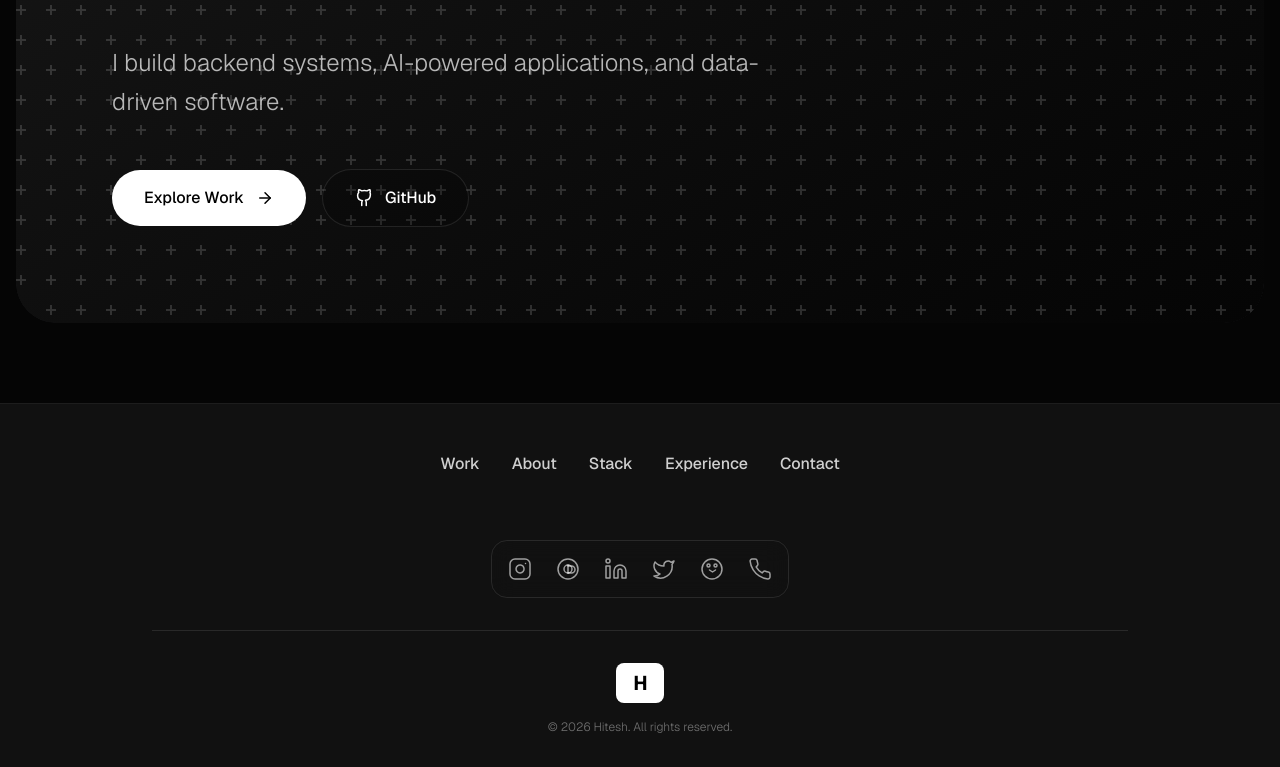
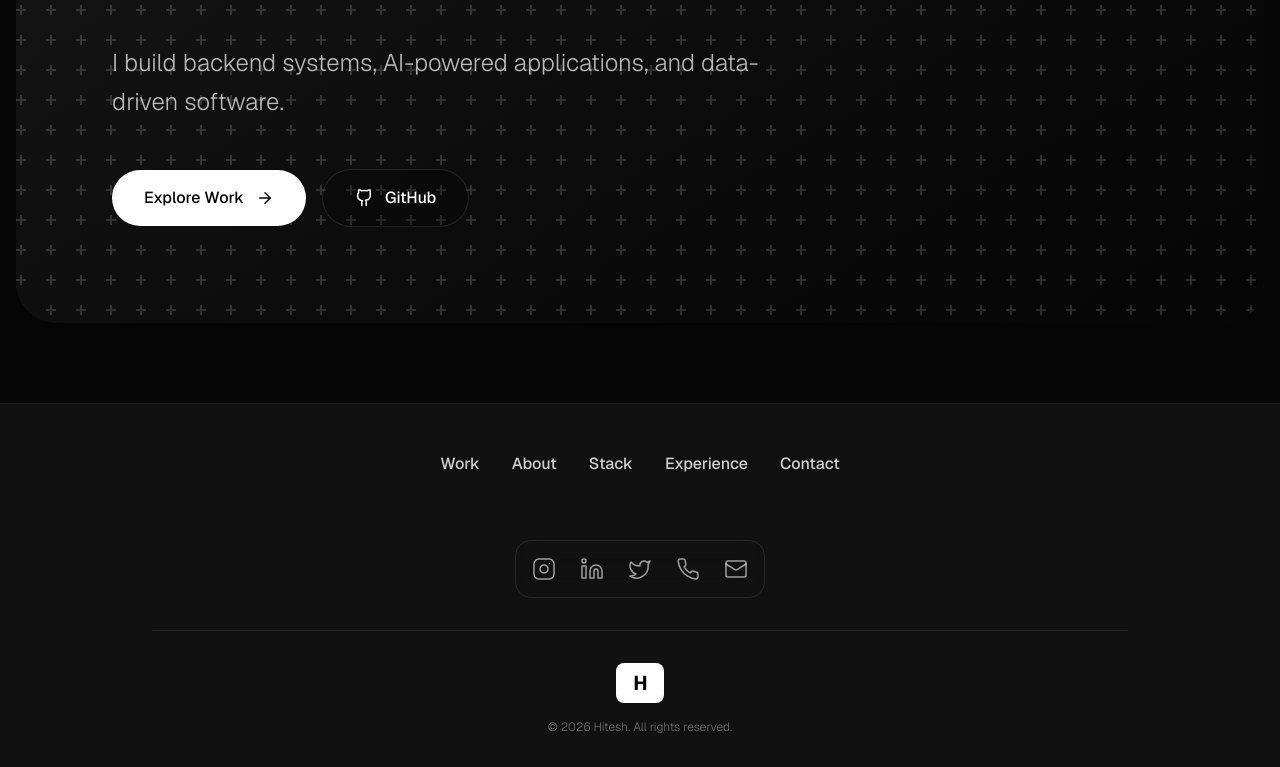
Before and after one commit to Hitesh-09/portfolio, a Next.js app: page / in a window 1280 px wide. Shown: the part 477-1244 px from the top of the page. Built offline with nearby package versions, Linux system fonts and the light colour scheme.

Commit message:
added the redirect links for the footer

```diff
--- a/src/components/navigation/Footer.tsx
+++ b/src/components/navigation/Footer.tsx
@@ -20,34 +20,34 @@ export function Footer() {
         {/* Social Icons */}
         <div className="mb-8">
           <Dock direction="middle" iconSize={40} iconMagnification={60} iconDistance={140}>
+            {/* Instagram */}
             <DockIcon>
-              <Link href="https://www.google.com" target="_blank" rel="noopener noreferrer" className="w-full h-full flex items-center justify-center" aria-label="Instagram">
+              <Link href="https://www.instagram.com/eyem.hitesh/" target="_blank" rel="noopener noreferrer" className="w-full h-full flex items-center justify-center" aria-label="Instagram">
                 <svg className="w-full h-full" xmlns="http://www.w3.org/2000/svg" viewBox="0 0 24 24" fill="none" stroke="currentColor" strokeWidth="1.5" strokeLinecap="round" strokeLinejoin="round"><rect width="20" height="20" x="2" y="2" rx="5" ry="5"/><path d="M16 11.37A4 4 0 1 1 12.63 8 4 4 0 0 1 16 11.37z"/><line x1="17.5" x2="17.51" y1="6.5" y2="6.5"/></svg>
               </Link>
             </DockIcon>
+            {/* LinkedIn */}
             <DockIcon>
-              <Link href="https://www.google.com" target="_blank" rel="noopener noreferrer" className="w-full h-full flex items-center justify-center" aria-label="Threads">
-                <svg className="w-full h-full" xmlns="http://www.w3.org/2000/svg" viewBox="0 0 24 24" fill="none" stroke="currentColor" strokeWidth="1.5" strokeLinecap="round" strokeLinejoin="round"><path d="M12 22C6.477 22 2 17.523 2 12S6.477 2 12 2s10 4.477 10 10-4.477 10-10 10z"/><path d="M16 12a4 4 0 1 1-8 0 4 4 0 0 1 8 0z"/><path d="M12 8v8"/><path d="M12 16h3.5a3.5 3.5 0 0 0 0-7H12"/></svg>
-              </Link>
-            </DockIcon>
-            <DockIcon>
-              <Link href="https://www.google.com" target="_blank" rel="noopener noreferrer" className="w-full h-full flex items-center justify-center" aria-label="LinkedIn">
+              <Link href="https://www.linkedin.com/in/hitesh45/" target="_blank" rel="noopener noreferrer" className="w-full h-full flex items-center justify-center" aria-label="LinkedIn">
                 <svg className="w-full h-full" xmlns="http://www.w3.org/2000/svg" viewBox="0 0 24 24" fill="none" stroke="currentColor" strokeWidth="1.5" strokeLinecap="round" strokeLinejoin="round"><path d="M16 8a6 6 0 0 1 6 6v7h-4v-7a2 2 0 0 0-2-2 2 2 0 0 0-2 2v7h-4v-7a6 6 0 0 1 6-6z"/><rect width="4" height="12" x="2" y="9"/><circle cx="4" cy="4" r="2"/></svg>
               </Link>
             </DockIcon>
+            {/* Twitter / X */}
             <DockIcon>
-              <Link href="https://www.google.com" target="_blank" rel="noopener noreferrer" className="w-full h-full flex items-center justify-center" aria-label="Twitter">
+              <Link href="https://x.com/Hiteish79" target="_blank" rel="noopener noreferrer" className="w-full h-full flex items-center justify-center" aria-label="Twitter / X">
                 <svg className="w-full h-full" xmlns="http://www.w3.org/2000/svg" viewBox="0 0 24 24" fill="none" stroke="currentColor" strokeWidth="1.5" strokeLinecap="round" strokeLinejoin="round"><path d="M22 4s-.7 2.1-2 3.4c1.6 10-9.4 17.3-18 11.6 2.2.1 4.4-.6 6-2C3 15.5.5 9.6 3 5c2.2 2.6 5.6 4.1 9 4-.9-4.2 4-6.6 7-3.8 1.1 0 3-1.2 3-1.2z"/></svg>
               </Link>
             </DockIcon>
+            {/* WhatsApp */}
             <DockIcon>
-              <Link href="https://www.google.com" target="_blank" rel="noopener noreferrer" className="w-full h-full flex items-center justify-center" aria-label="Reddit">
-                <svg className="w-full h-full" xmlns="http://www.w3.org/2000/svg" viewBox="0 0 24 24" fill="none" stroke="currentColor" strokeWidth="1.5" strokeLinecap="round" strokeLinejoin="round"><circle cx="12" cy="12" r="10"/><path d="m15.5 13-3 2-3-2"/><path d="M8.5 10a1.5 1.5 0 1 0 0-3 1.5 1.5 0 0 0 0 3z"/><path d="M15.5 10a1.5 1.5 0 1 0 0-3 1.5 1.5 0 0 0 0 3z"/></svg>
+              <Link href="https://wa.me/918055181811" target="_blank" rel="noopener noreferrer" className="w-full h-full flex items-center justify-center" aria-label="WhatsApp">
+                <svg className="w-full h-full" xmlns="http://www.w3.org/2000/svg" viewBox="0 0 24 24" fill="none" stroke="currentColor" strokeWidth="1.5" strokeLinecap="round" strokeLinejoin="round"><path d="M22 16.92v3a2 2 0 0 1-2.18 2 19.79 19.79 0 0 1-8.63-3.07 19.5 19.5 0 0 1-6-6 19.79 19.79 0 0 1-3.07-8.67A2 2 0 0 1 4.11 2h3a2 2 0 0 1 2 1.72 12.84 12.84 0 0 0 .7 2.81 2 2 0 0 1-.45 2.11L8.09 9.91a16 16 0 0 0 6 6l1.27-1.27a2 2 0 0 1 2.11-.45 12.84 12.84 0 0 0 2.81.7A2 2 0 0 1 22 16.92z"/></svg>
               </Link>
             </DockIcon>
+            {/* Mail */}
             <DockIcon>
-              <Link href="https://www.google.com" target="_blank" rel="noopener noreferrer" className="w-full h-full flex items-center justify-center" aria-label="WhatsApp">
-                <svg className="w-full h-full" xmlns="http://www.w3.org/2000/svg" viewBox="0 0 24 24" fill="none" stroke="currentColor" strokeWidth="1.5" strokeLinecap="round" strokeLinejoin="round"><path d="M22 16.92v3a2 2 0 0 1-2.18 2 19.79 19.79 0 0 1-8.63-3.07 19.5 19.5 0 0 1-6-6 19.79 19.79 0 0 1-3.07-8.67A2 2 0 0 1 4.11 2h3a2 2 0 0 1 2 1.72 12.84 12.84 0 0 0 .7 2.81 2 2 0 0 1-.45 2.11L8.09 9.91a16 16 0 0 0 6 6l1.27-1.27a2 2 0 0 1 2.11-.45 12.84 12.84 0 0 0 2.81.7A2 2 0 0 1 22 16.92z"/></svg>
+              <Link href="mailto:hiteishshimpi@gmail.com" className="w-full h-full flex items-center justify-center" aria-label="Mail">
+                <svg className="w-full h-full" xmlns="http://www.w3.org/2000/svg" viewBox="0 0 24 24" fill="none" stroke="currentColor" strokeWidth="1.5" strokeLinecap="round" strokeLinejoin="round"><rect width="20" height="16" x="2" y="4" rx="2"/><path d="m22 7-8.97 5.7a1.94 1.94 0 0 1-2.06 0L2 7"/></svg>
               </Link>
             </DockIcon>
           </Dock>
```
